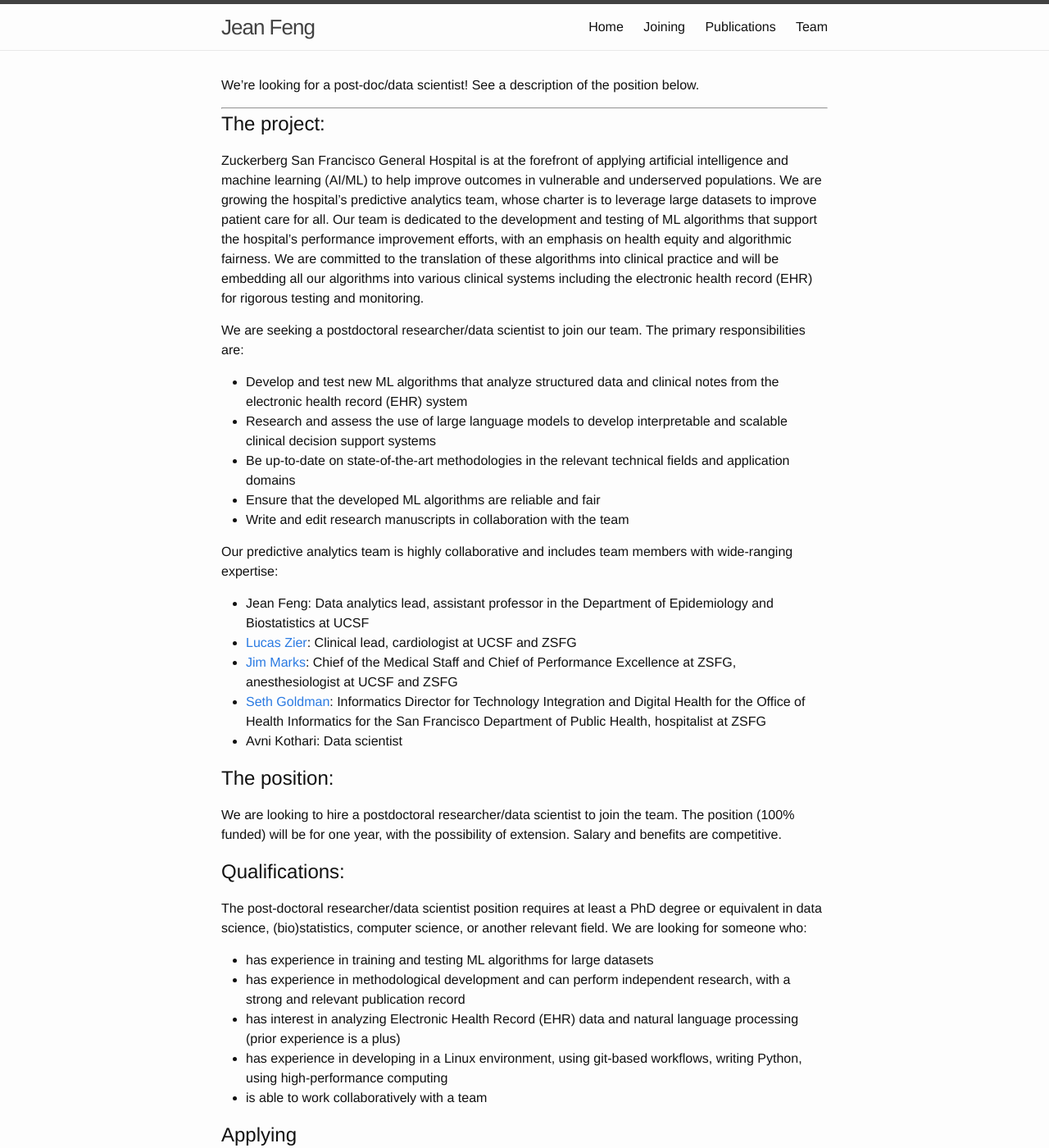
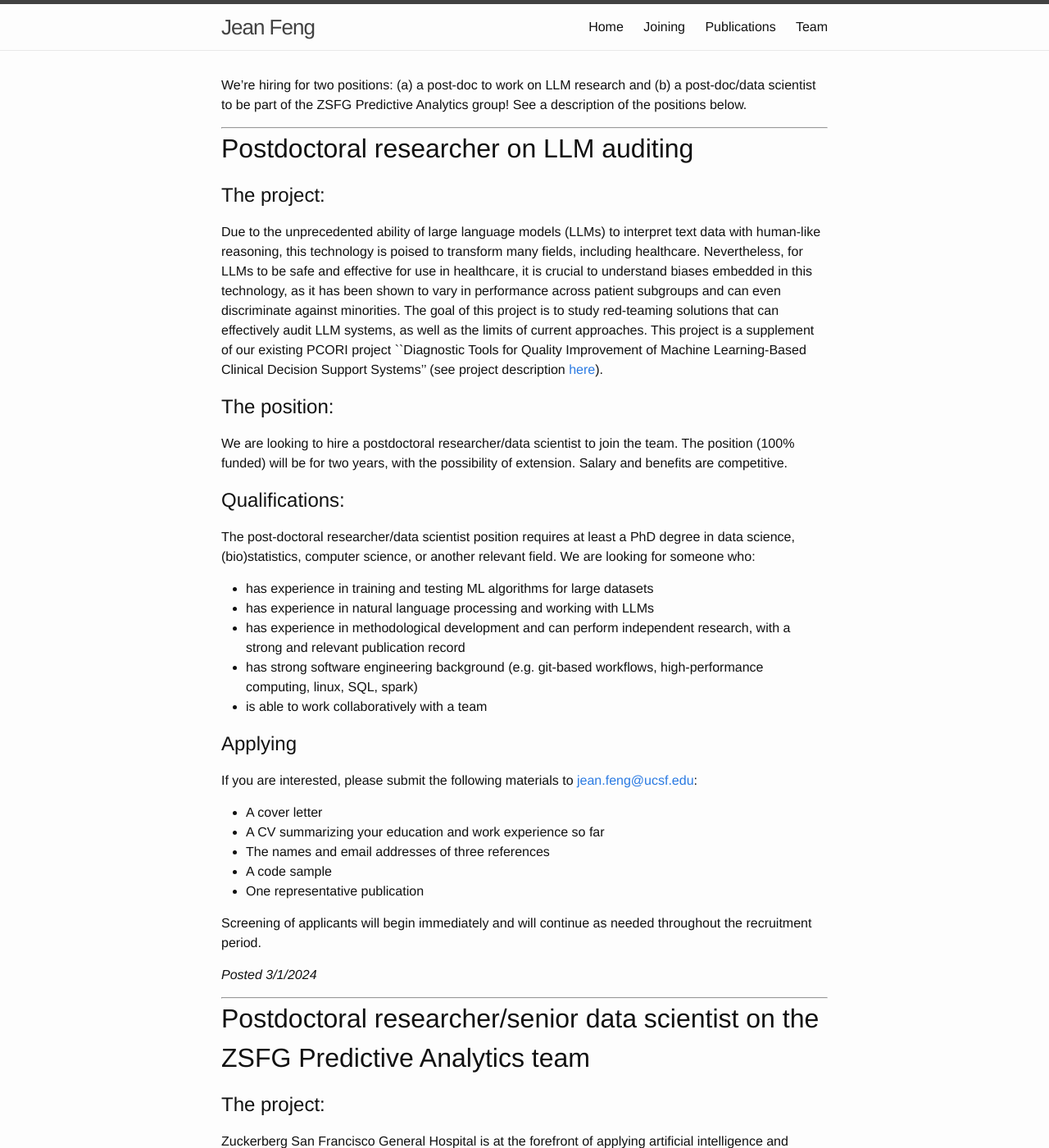
Before and after one commit to jjfeng/jjfeng.github.io, a Jekyll site: the page built from joining.md, in a window 1280 px wide and 1400 px high. Shown: the whole window at 82% size. Built offline with Jekyll 4.4.1, drawn with Linux system fonts in a browser that asks for light colours; some of the changed text lies outside the part shown.

Commit message:
update posting

```diff
--- a/joining.md
+++ b/joining.md
@@ -3,43 +3,27 @@ layout: default
 title: Joining
 ---
 
-We're looking for a post-doc/data scientist! See a description of the position below.
+We're hiring for two positions: (a) a post-doc to work on LLM research and (b) a post-doc/data scientist to be part of the ZSFG Predictive Analytics group! See a description of the positions below.
 
 -------
+# Postdoctoral researcher on LLM auditing
 
 ## The project:
-Zuckerberg San Francisco General Hospital is at the forefront of applying artificial intelligence and machine learning (AI/ML) to help improve outcomes in vulnerable and underserved populations.
-We are growing the hospital's predictive analytics team, whose charter is to leverage large datasets to improve patient care for all.
-Our team is dedicated to the development and testing of ML algorithms that support the hospital's performance improvement efforts, with an emphasis on health equity and algorithmic fairness.
-We are committed to the translation of these algorithms into clinical practice and will be embedding all our algorithms into various clinical systems including the electronic health record (EHR) for rigorous testing and monitoring.
-
-We are seeking a postdoctoral researcher/data scientist to join our team.
-The primary responsibilities are:
-* Develop and test new ML algorithms that analyze structured data and clinical notes from the electronic health record (EHR) system
-* Research and assess the use of large language models to develop interpretable and scalable clinical decision support systems
-* Be up-to-date on state-of-the-art methodologies in the relevant technical fields and application domains
-* Ensure that the developed ML algorithms are reliable and fair
-* Write and edit research manuscripts in collaboration with the team
-
-Our predictive analytics team is highly collaborative and includes team members with wide-ranging expertise:
-* Jean Feng: Data analytics lead, assistant professor in the Department of Epidemiology and Biostatistics at UCSF
-* [Lucas Zier](https://profiles.ucsf.edu/lucas.zier): Clinical lead, cardiologist at UCSF and ZSFG
-* [Jim Marks](https://sfghf.org/team/james-d-marks-md-phd/): Chief of the Medical Staff and Chief of Performance Excellence at ZSFG, anesthesiologist at UCSF and ZSFG
-* [Seth Goldman](https://profiles.ucsf.edu/seth.goldman): Informatics Director for Technology Integration and Digital Health for the Office of Health Informatics for the San Francisco Department of Public Health, hospitalist at ZSFG
-* Avni Kothari: Data scientist
+Due to the unprecedented ability of large language models (LLMs) to interpret text data with human-like reasoning, this technology is poised to transform many fields, including healthcare.
+Nevertheless, for LLMs to be safe and effective for use in healthcare, it is crucial to understand biases embedded in this technology, as it has been shown to vary in performance across patient subgroups and can even discriminate against minorities. The goal of this project is to study red-teaming solutions that can effectively audit LLM systems, as well as the limits of current approaches. This project is a supplement of our existing PCORI project ``Diagnostic Tools for Quality Improvement of Machine Learning-Based Clinical Decision Support Systems'' (see project description [here](https://www.pcori.org/research-results/2022/diagnostic-tools-quality-improvement-machine-learning-based-clinical-decision-support-systems)).
 
 ## The position:
 We are looking to hire a postdoctoral researcher/data scientist to join the team.
-The position (100% funded) will be for one year, with the possibility of extension.
+The position (100% funded) will be for two years, with the possibility of extension.
 Salary and benefits are competitive.
 
 ## Qualifications:
-The post-doctoral researcher/data scientist position requires at least a PhD degree or equivalent in data science, (bio)statistics, computer science, or another relevant field.
+The post-doctoral researcher/data scientist position requires at least a PhD degree in data science, (bio)statistics, computer science, or another relevant field.
 We are looking for someone who:
 * has experience in training and testing ML algorithms for large datasets
+* has experience in natural language processing and working with LLMs
 * has experience in methodological development and can perform independent research, with a strong and relevant publication record
-* has interest in analyzing Electronic Health Record (EHR) data and natural language processing (prior experience is a plus)
-* has experience in developing in a Linux environment, using git-based workflows, writing Python, using high-performance computing
+* has strong software engineering background (e.g. git-based workflows, high-performance computing, linux, SQL, spark)
 * is able to work collaboratively with a team
 
 ## Applying
@@ -77,7 +61,82 @@ document.write("<a href='mailto:"+link+"'>"+link+"</a>")
 
 Screening of applicants will begin immediately and will continue as needed throughout the recruitment period.
 
+*Posted 3/1/2024*
 
-The University of California is an Equal Opportunity/Affirmative Action Employer. All qualified applicants will receive consideration for employment without regard to race, color, religion, sex, sexual orientation, gender identity, national origin, disability, age, or protected veteran status.
+-------
+# Postdoctoral researcher/senior data scientist on the ZSFG Predictive Analytics team
+
+## The project:
+Zuckerberg San Francisco General Hospital is at the forefront of applying artificial intelligence and machine learning (AI/ML) to help improve outcomes in vulnerable and underserved populations.
+We are growing the hospital's predictive analytics team, whose charter is to leverage large datasets to improve patient care for all.
+Our team is dedicated to the development and testing of ML algorithms that support the hospital's performance improvement efforts, with an emphasis on health equity and algorithmic fairness.
+We are committed to the translation of these algorithms into clinical practice and will be embedding all our algorithms into various clinical systems including the electronic health record (EHR) for rigorous testing and monitoring.
+
+We are seeking a postdoctoral researcher/senior data scientist to join our team.
+The primary responsibilities are:
+* Develop and test new ML algorithms that analyze structured data and clinical notes from the electronic health record (EHR) system
+* Research and assess the use of large language models to develop interpretable and scalable clinical decision support systems
+* Be up-to-date on state-of-the-art methodologies in the relevant technical fields and application domains
+* Ensure that the developed ML algorithms are reliable and fair
+* Write and edit research manuscripts in collaboration with the team
+
+Our predictive analytics team is highly collaborative and includes team members with wide-ranging expertise:
+* Jean Feng: Data analytics lead, assistant professor in the Department of Epidemiology and Biostatistics at UCSF
+* [Lucas Zier](https://profiles.ucsf.edu/lucas.zier): Clinical lead, cardiologist at UCSF and ZSFG
+* [Jim Marks](https://sfghf.org/team/james-d-marks-md-phd/): Chief of the Medical Staff and Chief of Performance Excellence at ZSFG, anesthesiologist at UCSF and ZSFG
+* [Seth Goldman](https://profiles.ucsf.edu/seth.goldman): Informatics Director for Technology Integration and Digital Health for the Office of Health Informatics for the San Francisco Department of Public Health, hospitalist at ZSFG
+* Avni Kothari: Data scientist
+
+## The position:
+We are looking to hire a postdoctoral researcher/data scientist to join the team.
+The position (100% funded) will be for one year, with the possibility of extension.
+Salary and benefits are competitive.
+
+## Qualifications:
+The post-doctoral researcher/data scientist position requires at least a PhD degree or equivalent experience in data science, (bio)statistics, computer science, or another relevant field.
+We are looking for someone who:
+* has experience in training and testing ML algorithms for large datasets
+* has experience in methodological development and can perform independent research, with a strong and relevant publication record
+* has interest in analyzing Electronic Health Record (EHR) data and natural language processing (prior experience is a plus)
+* has strong software engineering background (e.g. git-based workflows, high-performance computing, linux, SQL, spark)
+* is able to work collaboratively with a team
+
+## Applying
+If you are interested, please submit the following materials to
+<script type="text/javascript" language="javascript">
+<!--
+// Email obfuscator script 2.1 by Tim Williams, University of Arizona
+// Random encryption key feature coded by Andrew Moulden
+// This code is freeware provided these four comment lines remain intact
+// A wizard to generate this code is at http://www.jottings.com/obfuscator/
+{ coded = "chGo.thop@wgUt.hOw"
+  key = "gHd4waxXhlYItNrmPkp7OQsG52j86EySC1W0ni9bUqzJcFRBuMVDeKoTfvAL3Z"
+  shift=coded.length
+  link=""
+  for (i=0; i<coded.length; i++) {
+    if (key.indexOf(coded.charAt(i))==-1) {
+      ltr = coded.charAt(i)
+      link += (ltr)
+    }
+    else {
+      ltr = (key.indexOf(coded.charAt(i))-shift+key.length) % key.length
+      link += (key.charAt(ltr))
+    }
+  }
+document.write("<a href='mailto:"+link+"'>"+link+"</a>")
+}
+//-->
+</script><noscript>Sorry, you need Javascript on to email me.</noscript>:
+* A cover letter
+* A CV summarizing your education and work experience so far
+* The names and email addresses of three references
+* A code sample
+* One representative publication
+
+
+Screening of applicants will begin immediately and will continue as needed throughout the recruitment period.
 
 *Posted 11/20/2023*
+
+-----
+The University of California is an Equal Opportunity/Affirmative Action Employer. All qualified applicants will receive consideration for employment without regard to race, color, religion, sex, sexual orientation, gender identity, national origin, disability, age, or protected veteran status.
```
